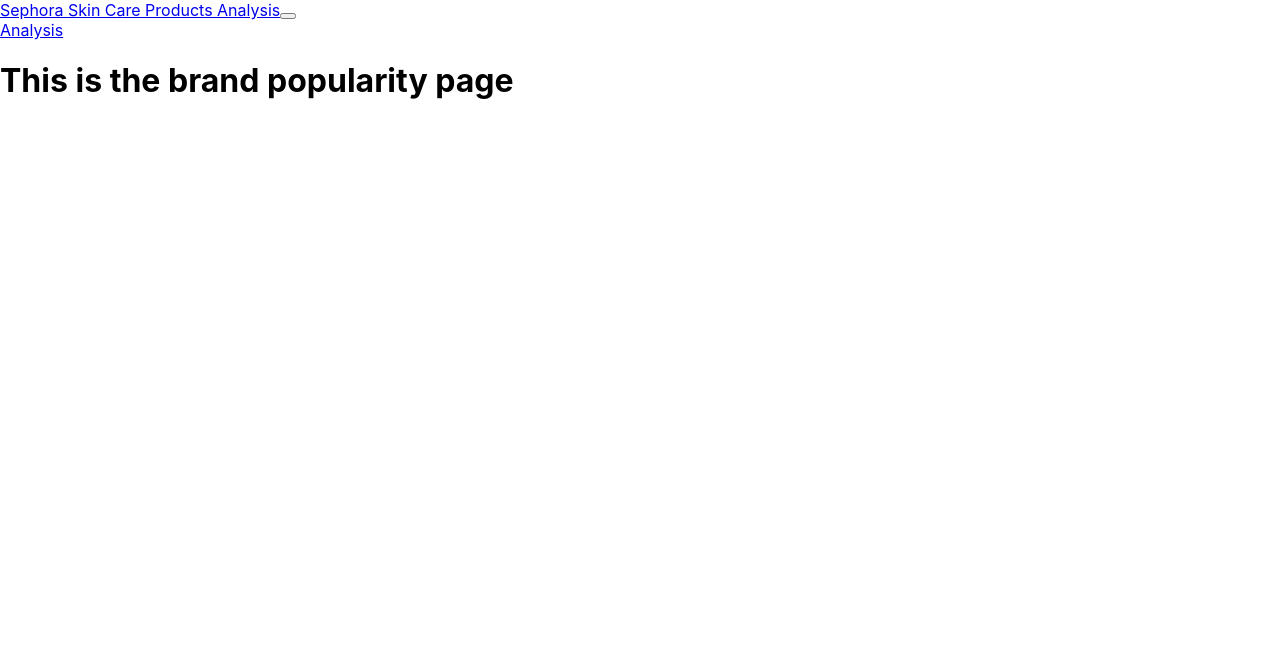
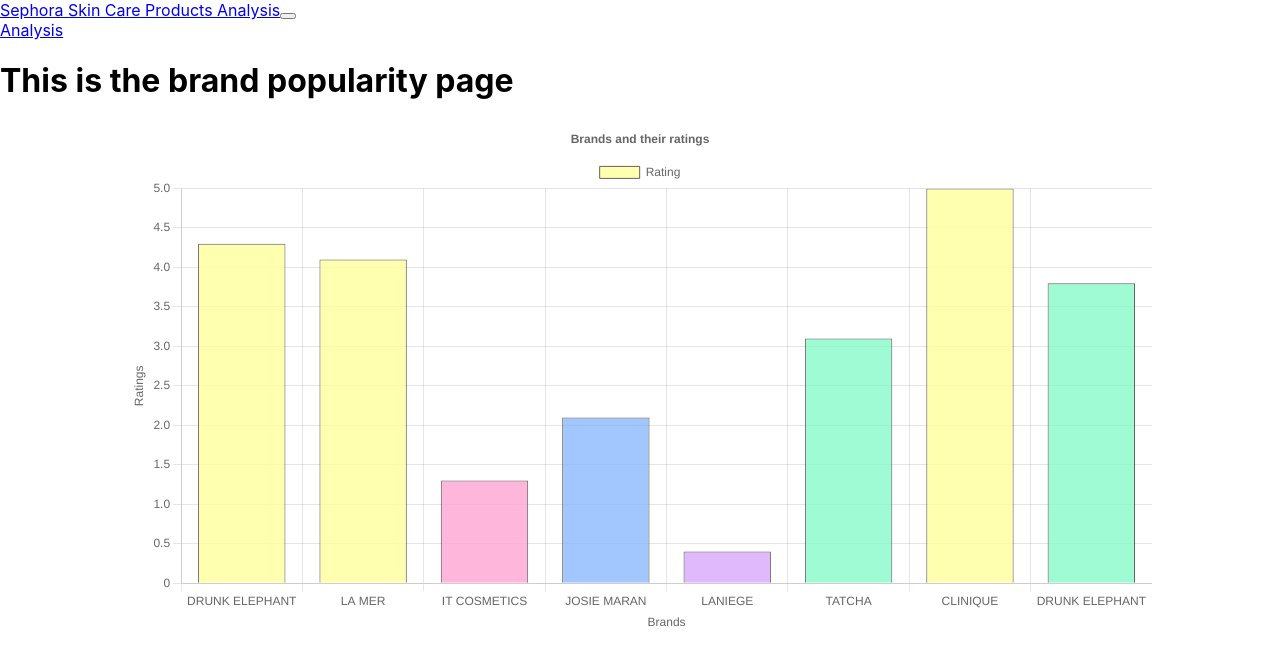
Before and after one commit to Namira29351/Skincare-Analysis, a React (Create React App) app in the folder frontend/: page /BrandPopularity in a window 1280 px wide. Shown: the top 664 px of the page. Built offline with nearby package versions, Linux system fonts and the light colour scheme.

Commit message:
I've added a basic Bar Chart

```diff
--- a/frontend/src/features/analysis/components/BrandPopularity.jsx
+++ b/frontend/src/features/analysis/components/BrandPopularity.jsx
@@ -1,8 +1,13 @@
 import React from "react";
+import BarChart from "./charts/BarChart";
 
 const BrandPopularity = () => {
     return (
-      <div><h1>This is the brand popularity page</h1></div> )
+      <div>
+        <h1>This is the brand popularity page</h1>
+        <BarChart />
+      </div>
+      )
     };
 
     export default BrandPopularity;
--- a/frontend/src/features/analysis/components/ProductPopularity.jsx
+++ b/frontend/src/features/analysis/components/ProductPopularity.jsx
@@ -2,7 +2,10 @@
 
 const ProductPopularity = () => {
     return (
-      <div><h1>This is the product popularity page</h1></div> )
+      <div>
+        <h1>This is the product popularity page</h1>
+      </div>
+      )
     };
 
     export default ProductPopularity;
--- a/frontend/src/features/analysis/components/charts/BarChart.jsx
+++ b/frontend/src/features/analysis/components/charts/BarChart.jsx
@@ -0,0 +1,93 @@
+import React from "react";
+import {
+  Chart as ChartJS,
+  CategoryScale,
+  LinearScale,
+  BarElement,
+  Title,
+  Tooltip,
+  Legend,
+} from "chart.js";
+
+import { Bar } from "react-chartjs-2";
+
+ChartJS.register(
+  CategoryScale,
+  LinearScale,
+  BarElement,
+  Title,
+  Tooltip,
+  Legend
+);
+
+
+const brandData = [
+  { brand: "DRUNK ELEPHANT", rating: 4.3 },
+  { brand: "LA MER", rating: 4.1},
+  { brand: "IT COSMETICS", rating: 1.3 },
+  { brand: "JOSIE MARAN", rating: 2.1 },
+  { brand: "LANIEGE", rating: 0.4 },
+  { brand: "TATCHA", rating: 3.1 },
+  { brand: "CLINIQUE", rating: 5.0 },
+  { brand: "DRUNK ELEPHANT", rating: 3.8 },
+];
+
+const BarChart = () => {
+  const labels = brandData.map((item) => item.brand);
+  const avgRating = brandData.map((item) => item.rating);
+
+  const chartData = {
+    labels: labels,
+    datasets: [
+      {
+        label: "Rating",
+        data: avgRating,
+        backgroundColor: avgRating.map((value) => {
+          if (value <= 1) return "rgba(215, 163, 252, 0.77)";
+          if (value <= 2) return "rgba(255, 160, 209, 0.77)";
+          if (value <= 3) return "rgba(134, 182, 255, 0.77)";
+          if (value <= 4) return "rgba(129, 250, 200, 0.77)";
+          if (value <= 5) return "rgba(255, 255, 153, 0.77)";
+        }),
+        borderColor: "rgba(59, 53, 57, 0.77)",
+        borderWidth: 1,
+      },
+    ],
+  };
+
+  const options = {
+    responsive: true,
+    plugins: {
+      legend: {
+        position: "top",
+      },
+      title: {
+        display: true,
+        text: "Brands and their ratings",
+      },
+    },
+    scales: {
+      y: {
+        beginAtZero: true,
+        title: {
+          display: true,
+          text: "Ratings",
+        },
+      },
+      x: {
+        title: {
+          display: true,
+          text: "Brands",
+        },
+      },
+    },
+  };
+
+  return (
+    <div style={{ width: "80%", margin: "0 auto" }}>
+      <Bar data={chartData} options={options} />
+    </div>
+  );
+};
+
+export default BarChart;
```
